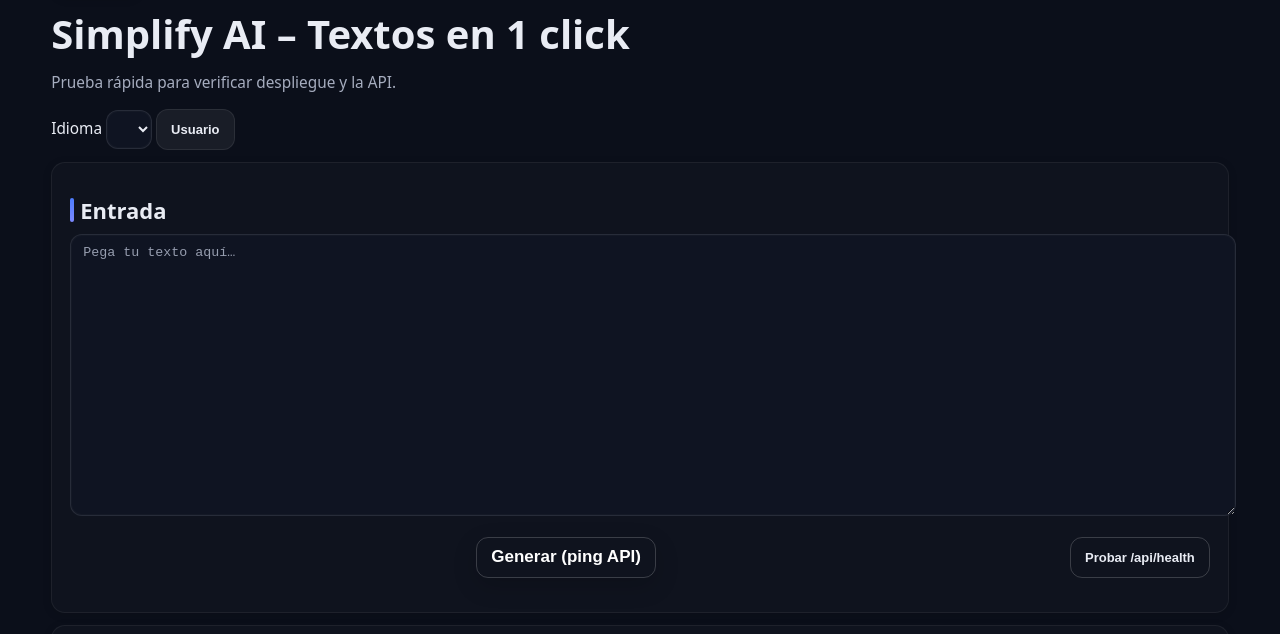
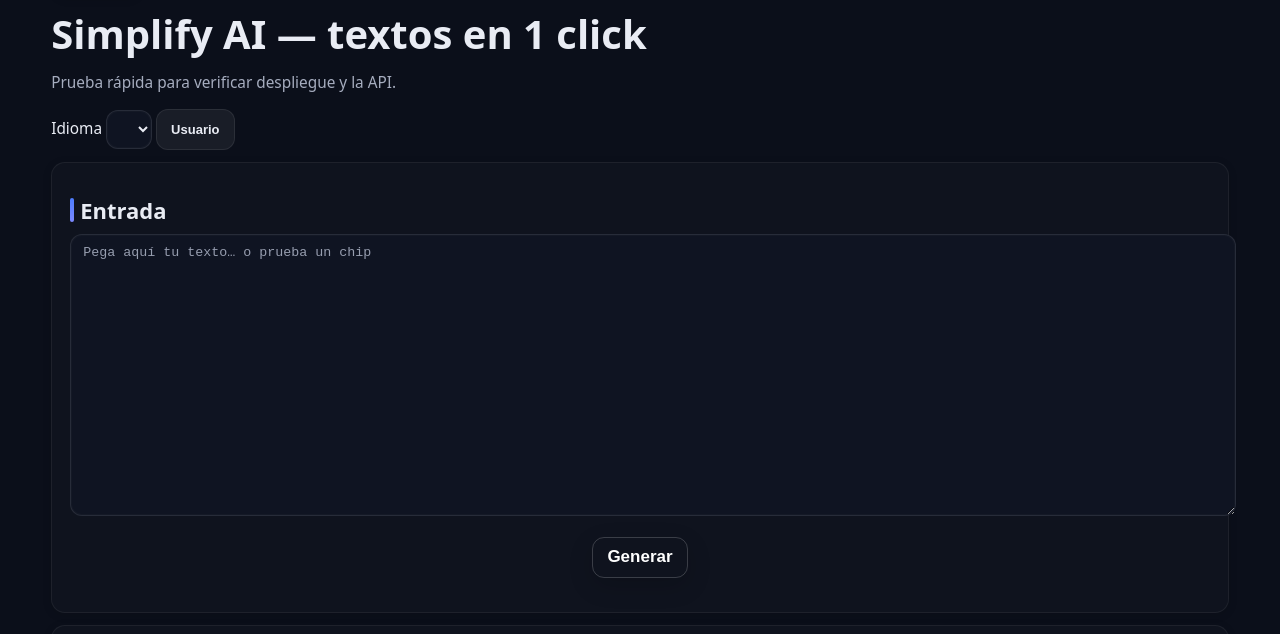
Before and after one commit to pulsewebpro/resumidor-de-textos-IA, a website: page simplify/public/index.html in a window 1280 px wide. Shown: the part 119-753 px from the top of the page. Drawn offline with Linux system fonts and the light colour scheme.

Commit message:
copy(ui): textos de producción (claim, leyendas, placeholder); ocultar health; título documento

```diff
--- a/simplify/public/main.js
+++ b/simplify/public/main.js
@@ -91,3 +91,91 @@
   ta.addEventListener('input', autosize);
   window.addEventListener('resize', () => { baseMin(); autosize(); });
 })();
+/* === Copys oficiales de producción + limpieza de controles técnicos === */
+(() => {
+  const q = (sel) => document.querySelector(sel);
+
+  // 1) Título visible (hero / h1)
+  const heroTitle = q('.hero h1') || q('h1');
+  if (heroTitle) heroTitle.textContent = 'Simplify AI — textos en 1 click';
+
+  // 2) Subtítulo (claim)
+  // Queremos: "Resume, reescribe y traduce en segundos. 3 usos gratis. Sin registro."
+  const heroSub =
+    q('.hero .sub') ||
+    // fallback por si no hay .hero
+    q('.header + p') ||
+    q('p:has(+ .main)'); // robusto: por si cambia estructura
+  if (heroSub) {
+    heroSub.textContent = 'Resume, reescribe y traduce en segundos. 3 usos gratis. Sin registro.';
+  }
+
+  // 3) Leyenda de la zona del textarea
+  // Si existe un "Entrada", lo cambiamos a "Texto"
+  const legends = Array.from(document.querySelectorAll('legend, .section-legend, .card > h3, .panel > h3'));
+  for (const lg of legends) {
+    const t = (lg.textContent || '').trim().toLowerCase();
+    if (t === 'entrada') lg.textContent = 'Texto';
+  }
+
+  // 4) Placeholder oficial del textarea
+  const ta = q('textarea#input, textarea[name="input"], textarea');
+  if (ta) ta.placeholder = 'Pega aquí tu texto… o prueba un chip';
+
+  // 5) Botón primario: que no diga cosas de "ping", sino "Generar"
+  // Y el botón técnico de "Probar /api/health" lo escondemos para público
+  const buttons = Array.from(document.querySelectorAll('button, .qa-btn, .btn'));
+  for (const b of buttons) {
+    const txt = (b.innerText || b.textContent || '').trim().toLowerCase();
+
+    // renombra "Generar (ping API)" -> "Generar"
+    if (txt.includes('generar') && txt.includes('ping')) {
+      b.textContent = 'Generar';
+    }
+
+    // oculta botón técnico
+    if (txt.includes('probar') && txt.includes('api') && txt.includes('health')) {
+      b.classList.add('hide-in-public');
+    }
+  }
+
+  // 6) <title> del documento (pestaña del navegador)
+  try {
+    document.title = 'Simplify AI — textos en 1 click';
+  } catch (e) {}
+
+  // 7) Micro-descripciones de chips (si aún no estaban:
+  //    dejamos textos claros de producción; no duplicamos si ya existen)
+  const micro = new Map([
+    ['Resumir',     'Condensa en 3 frases claras'],
+    ['TL;DR',       'Condensa en 3 frases claras'],
+    ['Traducir',    'Traduce y adapta como nativo'],
+    ['Reescribir',  'Haz tu texto claro, corto o convincente'],
+    ['SEO',         'Genera títulos y copys que venden'],
+    ['Marketing',   'Genera títulos y copys que venden'],
+    ['Legal',       'Convierte ideas en contratos o políticas'],
+    ['Formal',      'Convierte ideas en contratos o políticas'],
+    ['Creativo',    'Poema, rap o cuento en segundos'],
+    ['Documentos',  'Sube PDF y resume o exporta'],
+    ['Especial',    'Hazlo viral, negocio o experto en 1 click'],
+  ]);
+
+  const chipEls = Array.from(document.querySelectorAll('.chip, .pill, .chip__item, .qa-btn, button'));
+  for (const el of chipEls) {
+    const label = (el.innerText || el.textContent || '').trim();
+    if (!label) continue;
+    for (const [key, desc] of micro.entries()) {
+      if (label.toLowerCase().includes(key.toLowerCase())) {
+        const next = el.nextElementSibling;
+        const already = next && next.classList && next.classList.contains('chip-sub');
+        if (!already) {
+          const sub = document.createElement('small');
+          sub.className = 'chip-sub';
+          sub.textContent = desc;
+          el.after(sub);
+        }
+        break;
+      }
+    }
+  }
+})();
--- a/simplify/public/styles.css
+++ b/simplify/public/styles.css
@@ -266,3 +266,15 @@ textarea{
   .cta-primary{ width: 100%; margin-inline: 0; }
   textarea{ min-height: clamp(200px, 38vh, 460px); }
 }
+/* Oculta controles técnicos en producción */
+button, .btn {
+  /* nada especial aquí, pero mantenemos la regla para coherencia */
+}
+.hide-in-public { display: none !important; }
+
+/* Ajuste visual leve para leyendas de secciones */
+fieldset legend, .section-legend {
+  font-weight: 700;
+  color: var(--text);
+  opacity: .9;
+}
```
